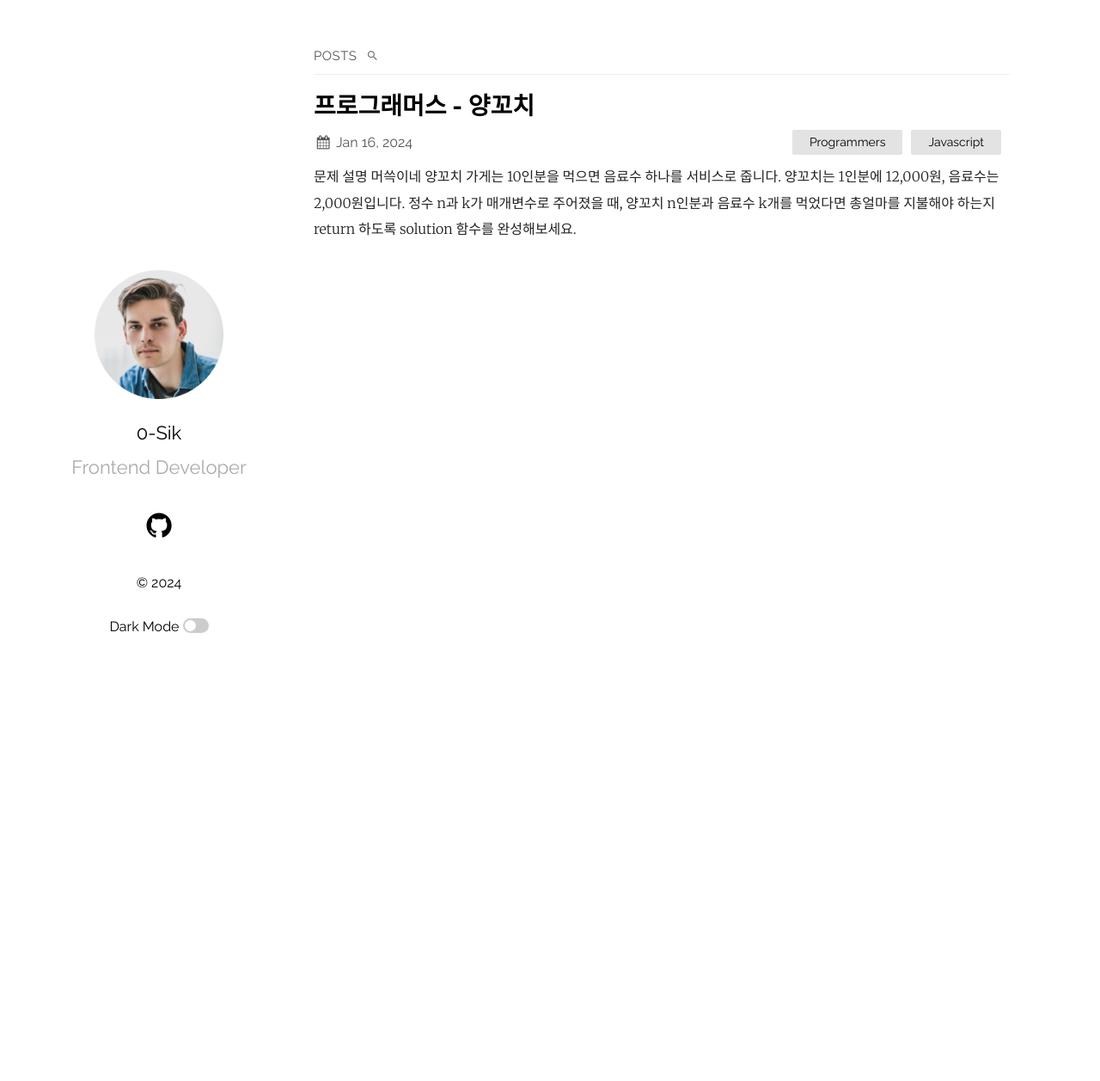
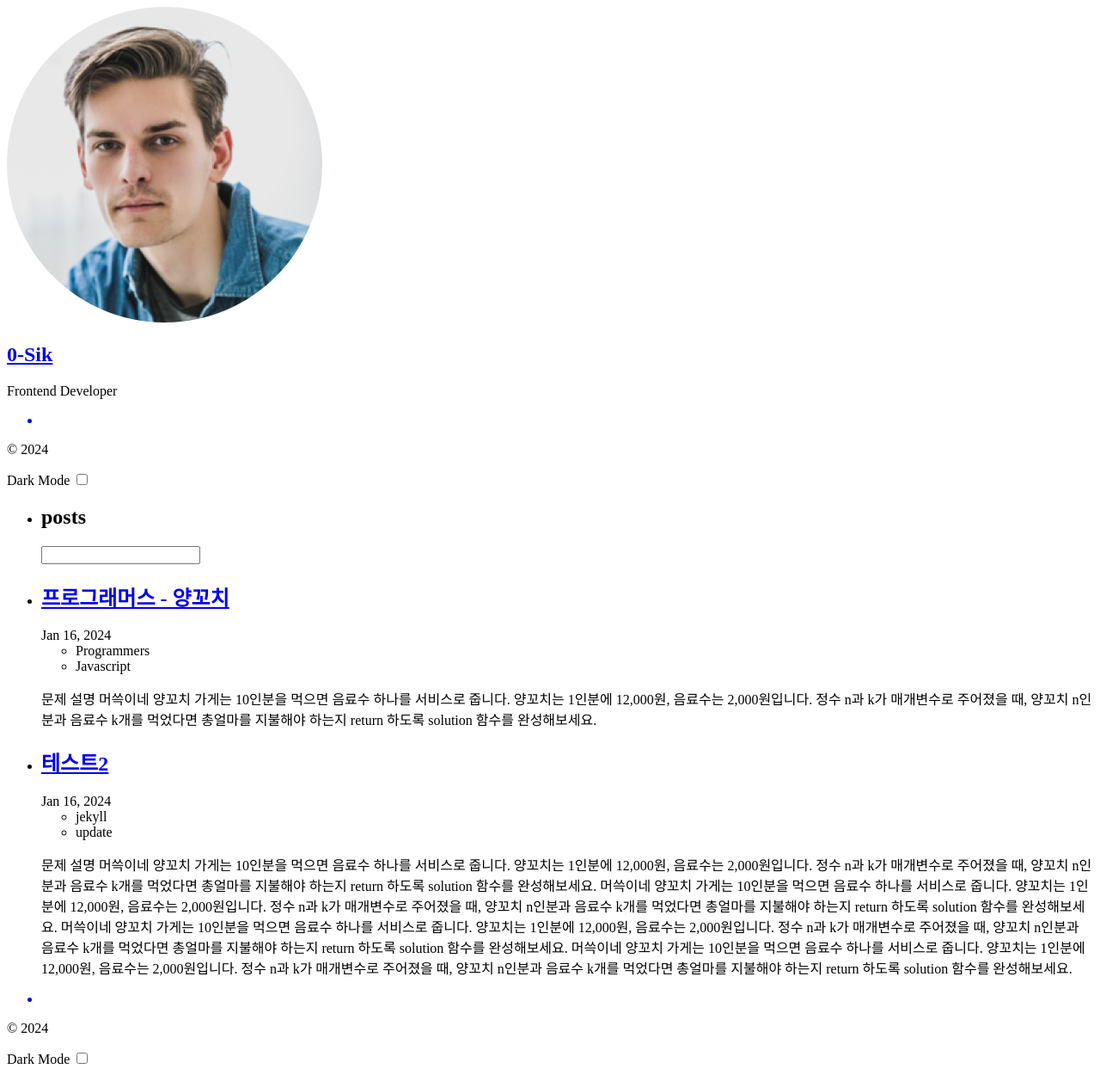
Before and after one commit to yunyoungsik/yunyoungsik.github.io, a Jekyll site: the page built from index.markdown, in a window 1280 px wide and 1257 px high. Shown: the whole window at 86% size. Built offline with Jekyll 4.4.1, drawn with Linux system fonts in a browser that asks for light colours.

Commit message:
테스트

````diff
--- a/_includes/head.html
+++ b/_includes/head.html
@@ -2,9 +2,9 @@
 <meta name="viewport" content="width=device-width, initial-scale=1.0">
 <meta http-equiv="X-UA-Compatible" content="ie=edge">
 <link href="https://fonts.googleapis.com/css?family=Merriweather:300|Raleway:400,700" rel="stylesheet">
-<link rel="stylesheet" href="{{ "/assets/css/style.css" | relative_url }}">
+<link rel="stylesheet" href="{{ " /assets/css/style.css" | relative_url }}">
 <title>{{ page.title | default: site.title }}</title>
 {% seo %}
 {% if site.plainwhite.dark_mode %}
-<script type="text/javascript" src="{{ "/assets/js/darkmode.js" | relative_url }}"></script>
+<script type="text/javascript" src="{{ " /assets/js/darkmode.js" | relative_url }}"></script>
 {% endif %}
--- /dev/null
+++ b/_posts/2024-01-16-to-jekyll.markdown
@@ -0,0 +1,18 @@
+---
+layout: post
+title: 테스트2
+date: '2024-01-16 15:47:24 +0900'
+categories: jekyll update
+published: true
+---
+문제 설명
+머쓱이네 양꼬치 가게는 10인분을 먹으면 음료수 하나를 서비스로 줍니다. 양꼬치는 1인분에 12,000원, 음료수는 2,000원입니다. 정수 n과 k가 매개변수로 주어졌을 때, 양꼬치 n인분과 음료수 k개를 먹었다면 총얼마를 지불해야 하는지 return 하도록 solution 함수를 완성해보세요.
+머쓱이네 양꼬치 가게는 10인분을 먹으면 음료수 하나를 서비스로 줍니다. 양꼬치는 1인분에 12,000원, 음료수는 2,000원입니다. 정수 n과 k가 매개변수로 주어졌을 때, 양꼬치 n인분과 음료수 k개를 먹었다면 총얼마를 지불해야 하는지 return 하도록 solution 함수를 완성해보세요.
+머쓱이네 양꼬치 가게는 10인분을 먹으면 음료수 하나를 서비스로 줍니다. 양꼬치는 1인분에 12,000원, 음료수는 2,000원입니다. 정수 n과 k가 매개변수로 주어졌을 때, 양꼬치 n인분과 음료수 k개를 먹었다면 총얼마를 지불해야 하는지 return 하도록 solution 함수를 완성해보세요.
+머쓱이네 양꼬치 가게는 10인분을 먹으면 음료수 하나를 서비스로 줍니다. 양꼬치는 1인분에 12,000원, 음료수는 2,000원입니다. 정수 n과 k가 매개변수로 주어졌을 때, 양꼬치 n인분과 음료수 k개를 먹었다면 총얼마를 지불해야 하는지 return 하도록 solution 함수를 완성해보세요.
+
+```javascript
+function solution(n, k) {
+    return (n * 12000) + ((k - Math.floor(n *0.1))* 2000);
+}
+```
--- a/_sass/plain.scss
+++ b/_sass/plain.scss
@@ -334,3 +334,8 @@
     border-top: 1px solid #eee;
   }
 }
+
+// comment
+.utterances {
+	max-width: none !important;
+}
````
Also changed, not shown: _layouts/post.html (+4 -4 lines), _sass/dark.scss (+17 -5 lines), assets/css/style.scss (line endings or trailing spaces).
